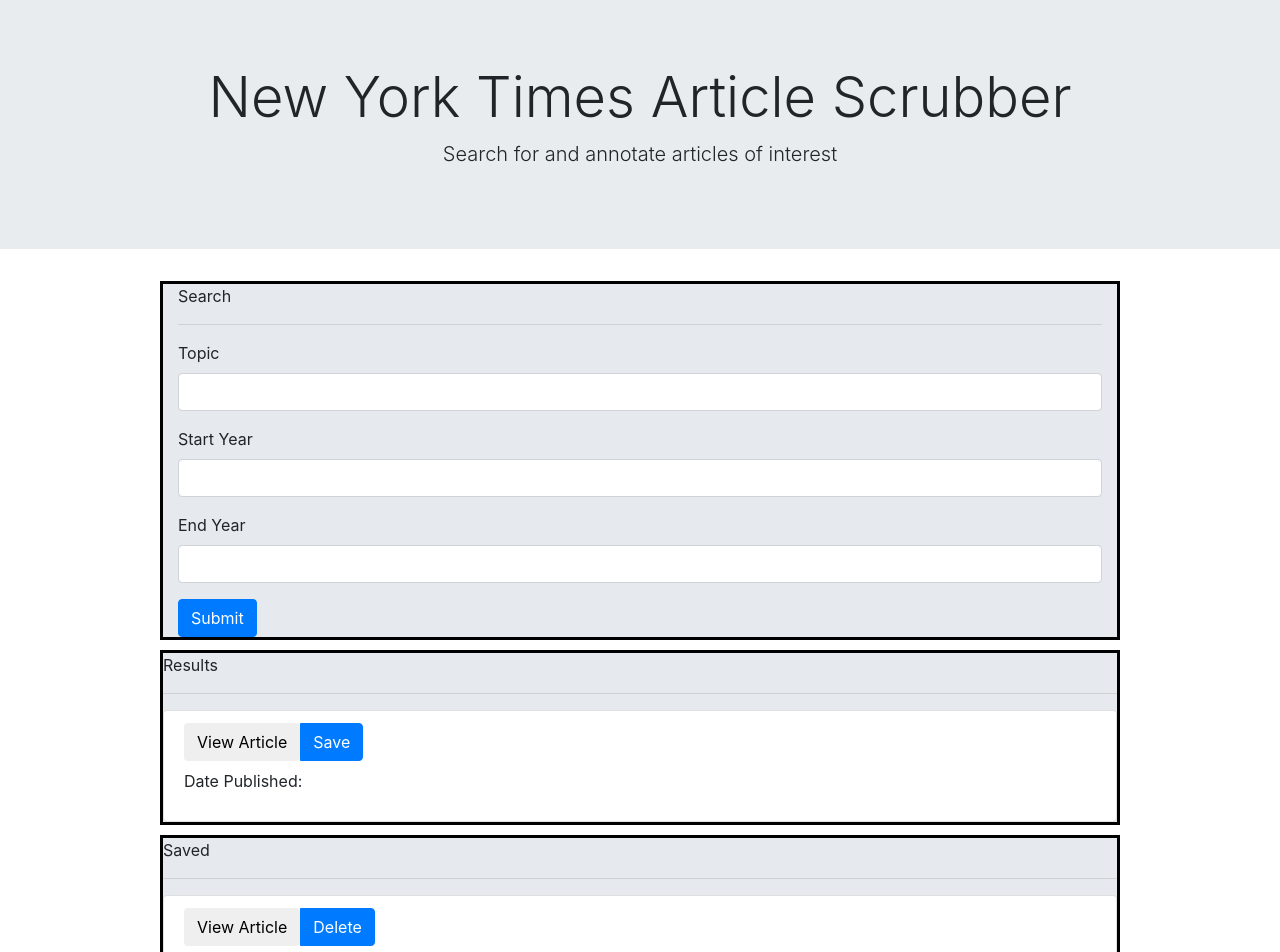
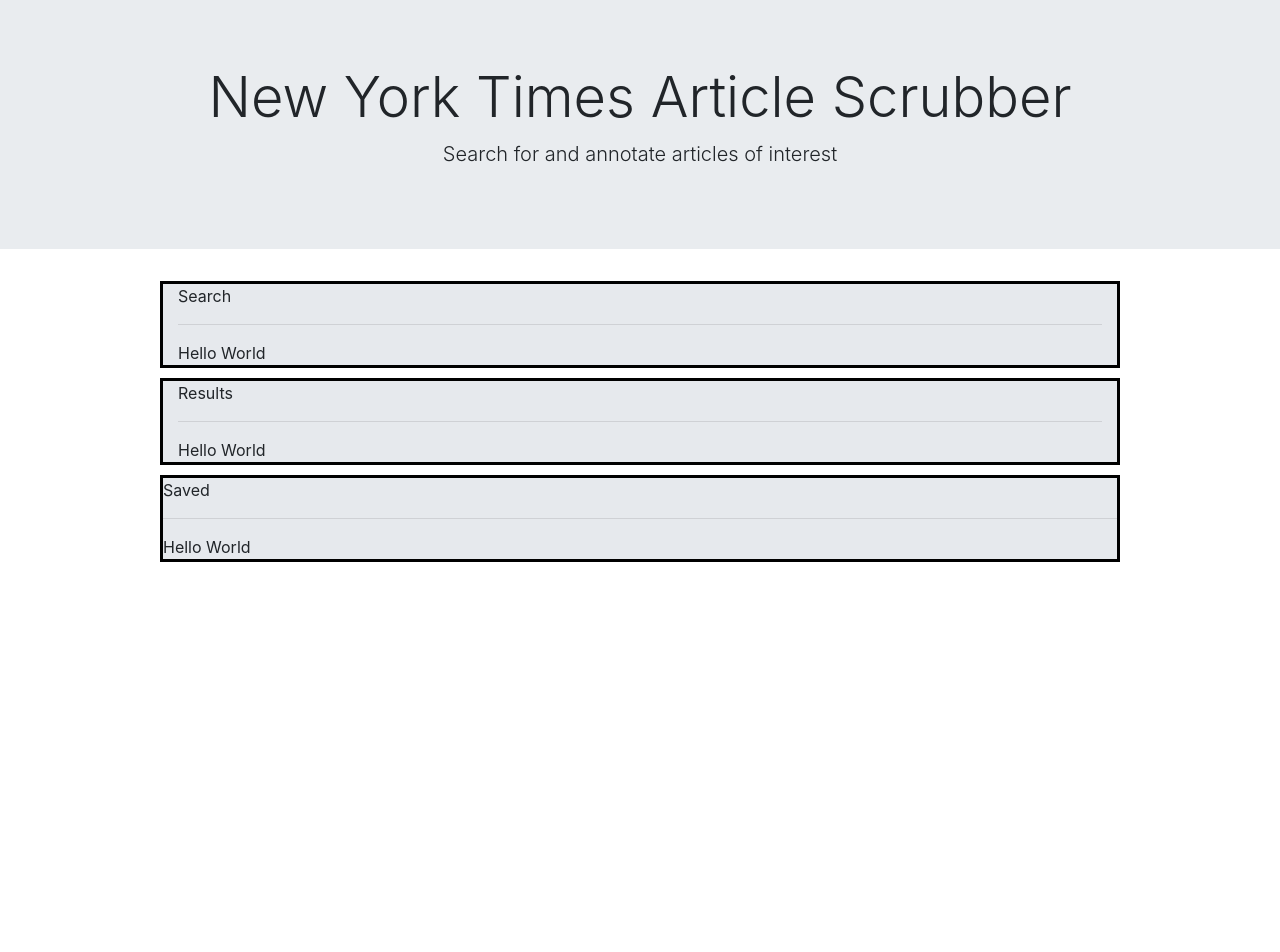
Before and after one commit to acastelan21/React-NYT-Web-App, a React (Create React App) app in the folder client/: page / in a window 1280 px wide. Shown: the top 952 px of the page. After the commit the page ends 800 px from the top, so only its background shows below. Built offline with nearby package versions, Linux system fonts and the light colour scheme.

Commit message:
undid changes to layout

```diff
--- a/client/src/components/Results/Results.js
+++ b/client/src/components/Results/Results.js
@@ -3,26 +3,11 @@
 
 const Results = props =>
     <div className ="results-container">
-        <div className="row">
-            <div className="col"> Results <hr/> </div>
-        </div>
+         <div className="row"></div>
+            <div className="col"> Results<hr/> </div>
 
-        <div className="row">
-            <div className="col">
-                <li className="list-group-item">
-                    <h4>
-                        <span><em>{props.title}</em></span>
-                        <span className="btn-group pull-right">
-                            <a href={props.url} target="_blank">
-                                <button className="btn btn-default ">View Article</button>
-                            </a>
-                                <button className="btn btn-primary" onClick={() => props.handleSaveButton(props._id)}>Save</button>
-                        </span>
-                    </h4>
-                    <p>Date Published: {props.date}</p>
-                </li>
-            </div>
-    </div>
+        <div className="row"></div>
+            <div className="col"> Hello World</div>
     </div>;
 
 
--- a/client/src/components/Saved/Saved.js
+++ b/client/src/components/Saved/Saved.js
@@ -7,22 +7,7 @@
             <div className="col"> Saved <hr/> </div>
     </div>
     <div className="row">
-            <div className="col">
-                <li className="list-group-item">
-                    <h4>
-                        <span>
-                            <em>{props.title}</em>
-                        </span>
-                        <span className="btn-group pull-right">
-                            <a href={props.url} target="_blank">
-                                <button className="btn btn-default ">View Article</button>
-                            </a>
-                                <button className="btn btn-primary" onClick={() => props.handleDeleteButton(props._id)}>Delete</button>
-                        </span>
-                    </h4>
-                    <p>Date Published: {props.date}</p>
-                    </li>
-                </div>
+            <div className="col"> Hello World</div>
     </div>
     </div>;
 
--- a/client/src/components/Search/Search.js
+++ b/client/src/components/Search/Search.js
@@ -6,24 +6,7 @@
         <div className="row"></div>
             <div className="col"> Search <hr/> </div>
         <div className="row"></div>
-            <div className="col">
-            <form>
-              <div className="form-group">
-                <label htmlFor="topic">Topic</label>
-                <input onChange={props.handleTopicChange} type="text" className="form-control" id="topic" aria-describedby="emailHelp" />
-              </div>
-              <div className="form-group">
-                <label htmlFor="start-year">Start Year</label>
-                <input onChange={props.handleStartYearChange} type="text" className="form-control" id="start-year" />
-              </div>
-              <div className="form-group">
-                <label htmlFor="end-year">End Year</label>
-                <input onChange={props.handleEndYearChange} type="text" className="form-control" id="end-year" />
-              </div>
-              <button onClick={props.handleFormSubmit} type="submit" className="btn btn-primary">Submit</button>
-            </form>
-
-            </div>
+            <div className="col"> Hello World</div>
      </div>;
 
 
```
Also changed, not shown: client/src/utils/API.js (added, +14 -0 lines), 2 other files (tests, documents, lock files or other folders).
